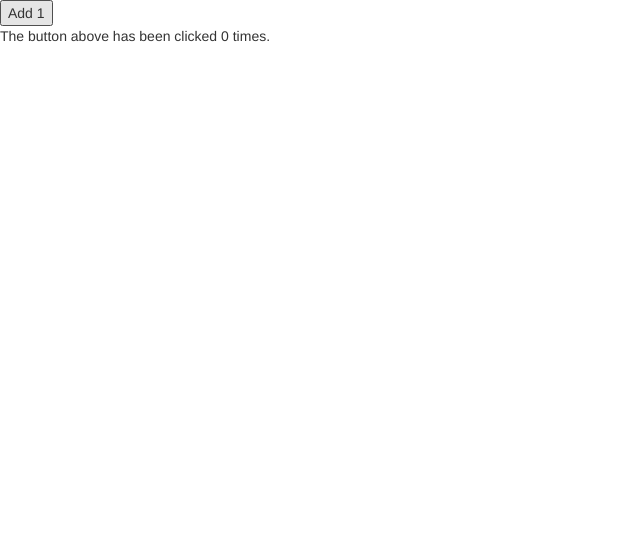
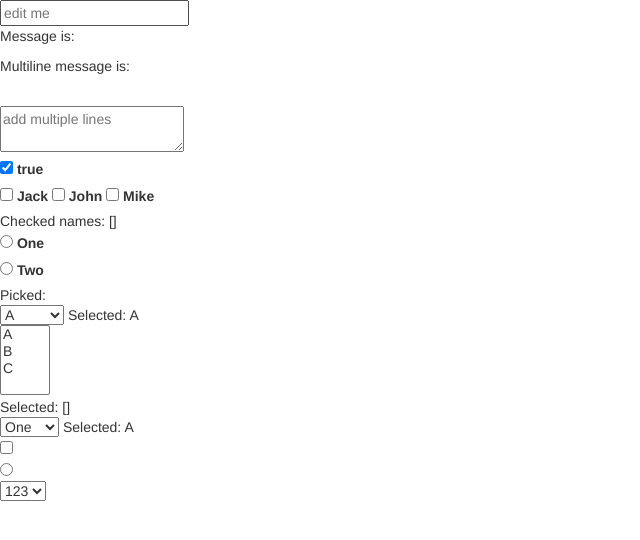
Before and after one commit to shashawang/html-css-bootstrap-practice, a plain HTML site: page 表单输入绑定.html in a window 1280 px wide. Shown: the whole page, without its empty margins (0-640 px from the left). Drawn offline with nearby package versions, Linux system fonts and the light colour scheme.

Commit message:
vue practice

```diff
--- a/表单输入绑定.html
+++ b/表单输入绑定.html
@@ -1,5 +1,5 @@
 <!DOCTYPE html>
-<html lang="en" >
+<html lang="en">
 
 <head>
     <meta charset="utf-8">
@@ -14,11 +14,89 @@
     <script src="https://cdn.jsdelivr.net/npm/vue"></script>
 </head>
 
-<body id="app">
+<body>
     <div id="example-1">
-        <button v-on:click="counter += 1">Add 1</button>
-        <p>The button above has been clicked {{ counter }} times.</p>
+        <input v-model="message" placeholder="edit me">
+        <p>Message is: {{ message }}</p>
     </div>
+
+    <div id="app">
+        <p>Multiline message is:</p>
+        <p style="white-space: pre-line;">{{ message }}</p>
+        <br>
+        <textarea v-model="message" placeholder="add multiple lines"></textarea>
+    </div>
+
+    <div id="app1">
+        <input type="checkbox" id="checkbox" v-model="checked">
+        <label for="checkbox">{{ checked }}</label>
+    </div>
+
+    <div id='example-3'>
+        <input type="checkbox" id="jack" value="Jack" v-model="checkedNames">
+        <label for="jack">Jack</label>
+        <input type="checkbox" id="john" value="John" v-model="checkedNames">
+        <label for="john">John</label>
+        <input type="checkbox" id="mike" value="Mike" v-model="checkedNames">
+        <label for="mike">Mike</label>
+        <br>
+        <span>Checked names: {{ checkedNames }}</span>
+    </div>
+
+    <div id="example-4">
+        <input type="radio" id="one" value="One" v-model="picked">
+        <label for="one">One</label>
+        <br>
+        <input type="radio" id="two" value="Two" v-model="picked">
+        <label for="two">Two</label>
+        <br>
+        <span>Picked: {{ picked }}</span>
+    </div>
+
+    <div id="example-5">
+        <select v-model="selected">
+            <option disabled value="">请选择</option>
+            <option>A</option>
+            <option>B</option>
+            <option>C</option>
+        </select>
+        <span>Selected: {{ selected }}</span>
+    </div>
+
+    <div id="example-6">
+        <select v-model="selected" multiple style="width: 50px;">
+            <option>A</option>
+            <option>B</option>
+            <option>C</option>
+        </select>
+        <br>
+        <span>Selected: {{ selected }}</span>
+    </div>
+
+    <div id="app2">
+        <select v-model="selected">
+            <option v-for="option in options" v-bind:value="option.value">
+                {{ option.text }}
+            </option>
+        </select>
+        <span>Selected: {{ selected }}</span>
+    </div>
+
+    <div id="app3">
+        <input type="checkbox" v-model="toggle" true-value="yes" false-value="no">
+    </div>
+
+    <div id="app5">
+            <input type="radio" v-model="pick" v-bind:value="a">
+    </div>
+
+    <div id="app4">
+        <select v-model="selected">
+            <!-- 内联对象字面量 -->
+            <option v-bind:value="{ number: 123 }">123</option>
+        </select>
+    </div>
+
 </body>
 
 </html>
@@ -27,8 +105,82 @@
     var example1 = new Vue({
         el: '#example-1',
         data: {
-      counter: 0
+            message: ''
         }
     })
 
+    new Vue({
+        el: '#app',
+        data: {
+            message: ''
+        }
+    })
+
+    new Vue({
+        el: '#app1',
+        data: {
+            checked: true
+        }
+    })
+
+    new Vue({
+        el: '#example-3',
+        data: {
+            checkedNames: []
+        }
+    })
+
+    var e4 = new Vue({
+        el: '#example-4',
+        data: {
+            picked: ''
+        }
+    })
+
+    new Vue({
+        el: '#example-5',
+        data: {
+            selected: 'A'
+        }
+    })
+
+    new Vue({
+        el: '#example-6',
+        data: {
+            selected: []
+        }
+    })
+
+    new Vue({
+        el: '#app2', //……漏了一個#找問題找半天
+        data: {
+            selected: 'A',
+            options: [
+                { text: 'One', value: 'A' },
+                { text: 'Two', value: 'B' },
+                { text: 'Three', value: 'C' }
+            ]
+        }
+    })
+
+    var vm = new Vue({
+        el: '#app3',
+        data: {
+            toggle: true
+        }
+    })
+
+    var vm = new Vue({
+        el: '#app5',
+        data: {
+            pick: true
+        }
+    })
+
+    var vm = new Vue({
+        el: 'app4',
+        data: {
+            selected: ''
+        }
+    })
 </script>
```
Lines whose indentation alone changed are shown as unchanged.
